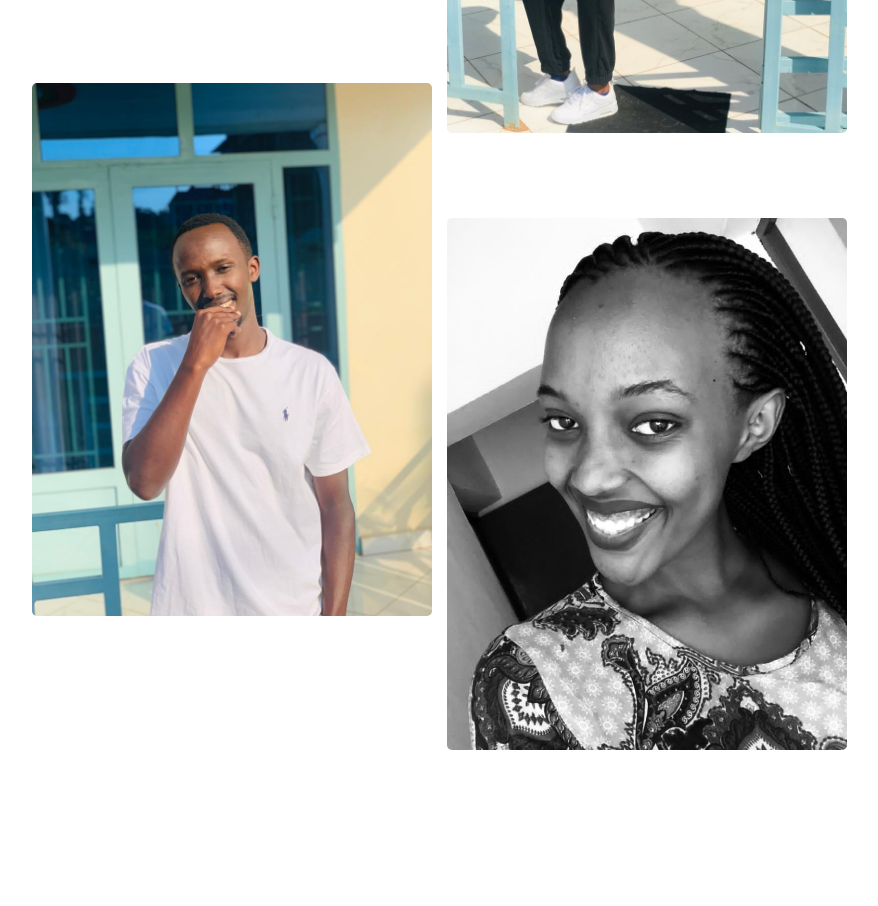
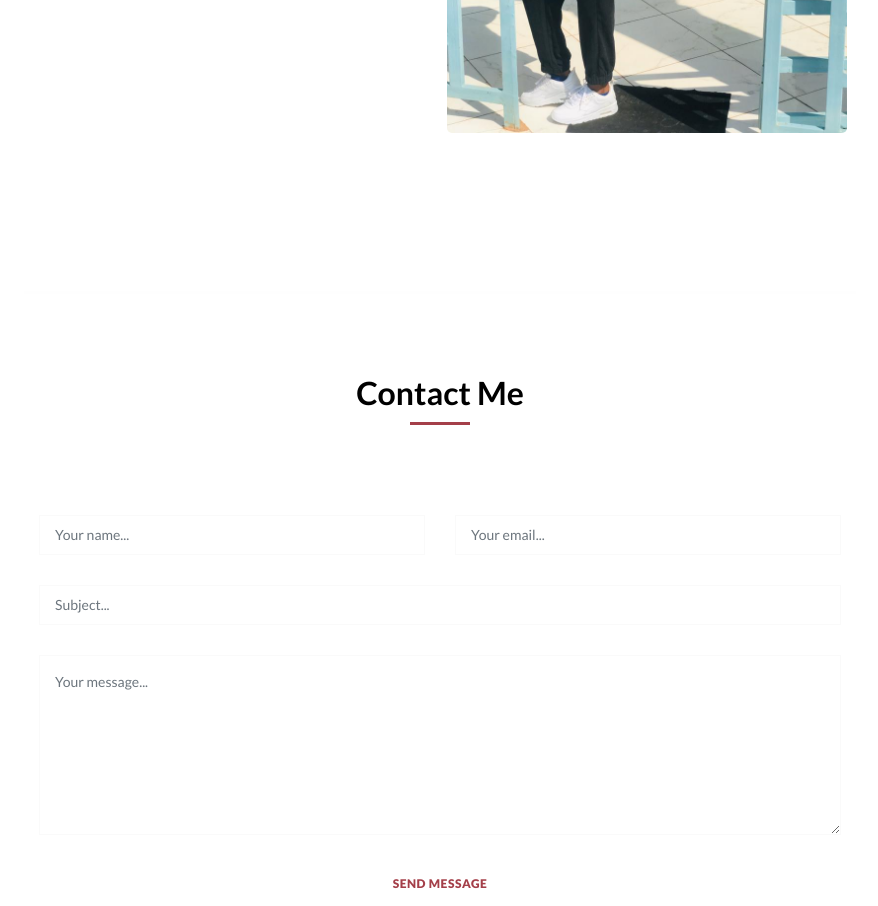
Before and after one commit to kzysl/yusla-s-portfolio, a plain HTML site: page index.html in a window 1280 px wide. Shown: the part 2358-3264 px from the top of the page, without its empty margins (360-1238 px from the left). Drawn offline with Linux system fonts and the light colour scheme.

Commit message:
Update index.html

```diff
--- a/index.html
+++ b/index.html
@@ -193,7 +193,7 @@
               </figure>
             </div>
 
-            <div class="isotope-item" data-type="animals">
+<!--             <div class="isotope-item" data-type="animals">
               <figure class="snip1321">
                 <img src="assets/images/shalif.jpg" alt="sq-sample26" />
                 <figcaption>
@@ -203,7 +203,7 @@
                     service."</span>
                 </figcaption>
               </figure>
-            </div>
+            </div> -->
 
 <!--             <div class="isotope-item" data-type="people">
               <figure class="snip1321">
@@ -217,7 +217,7 @@
               </figure>
             </div>
  -->
-            <div class="isotope-item" data-type="nature">
+<!--             <div class="isotope-item" data-type="nature">
               <figure class="snip1321">
                 <img src="assets/images/pamela.jpg" alt="sq-sample26" />
                 <figcaption>
@@ -228,7 +228,7 @@
                 </figcaption>
               </figure>
             </div>
-
+ -->
 <!--             <div class="isotope-item" data-type="animals">
               <figure class="snip1321">
                 <img src="assets/images/keina.jpg" alt="sq-sample26" />
```
